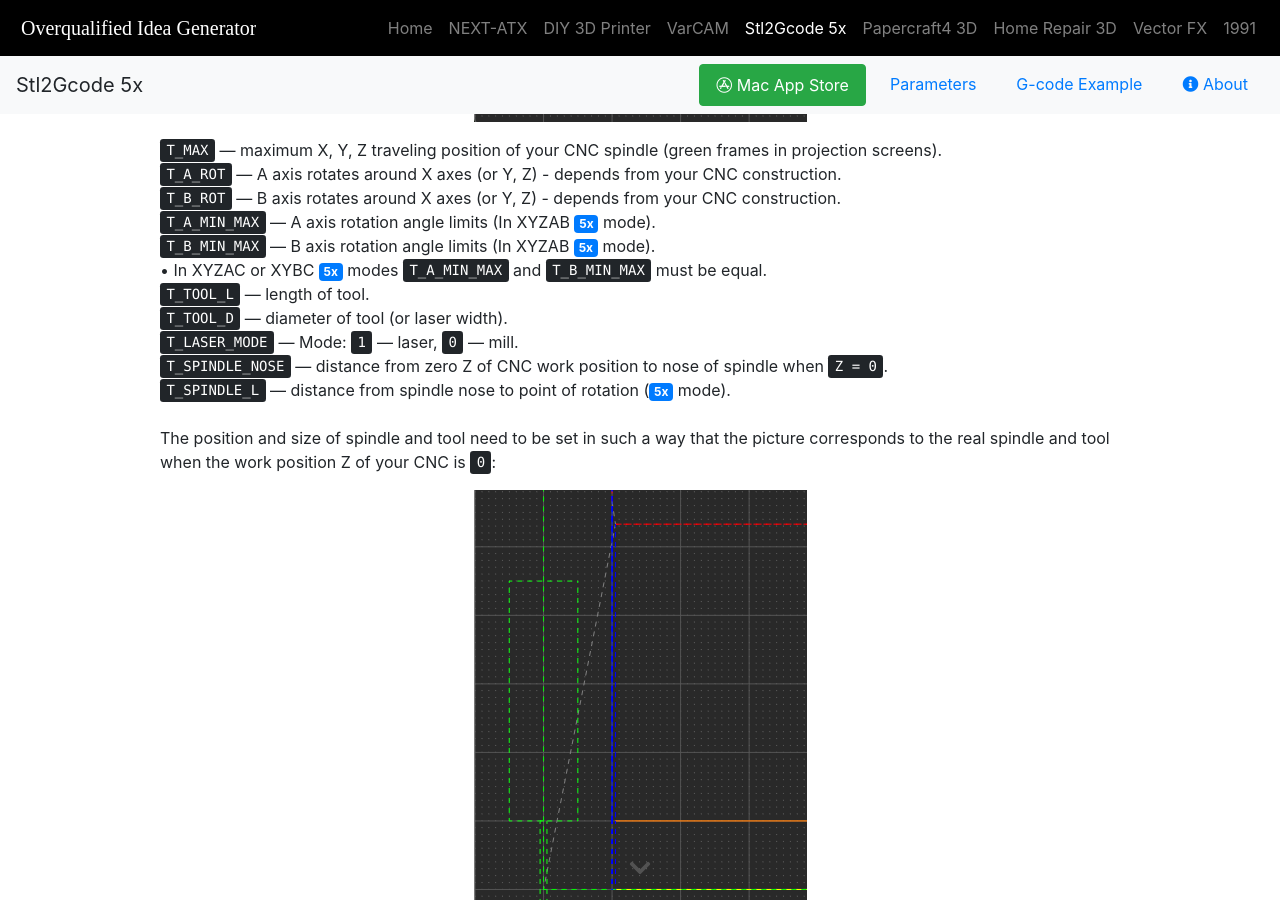
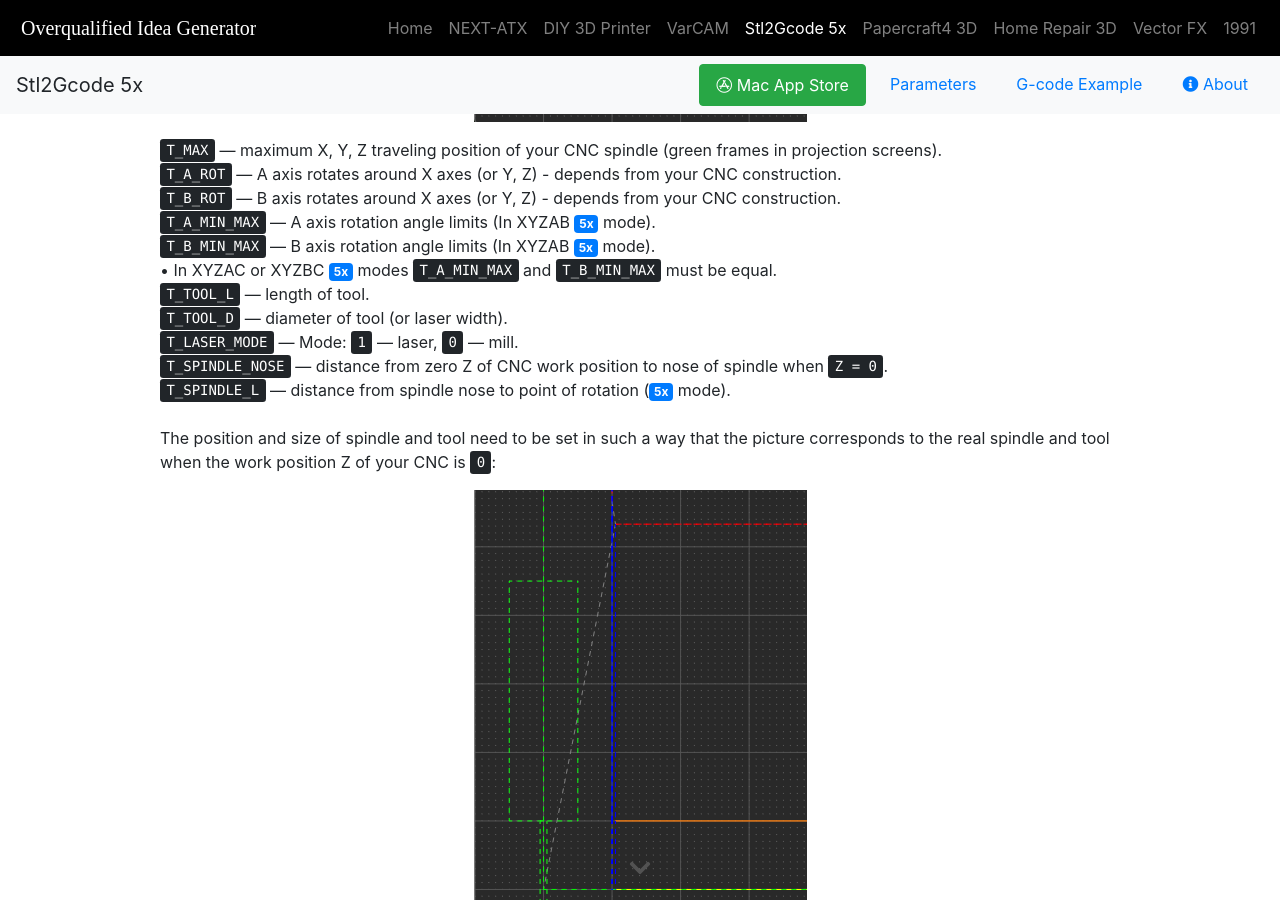
Before and after one commit to iworld4us/iworld4us.github.io, a Jekyll site: the page built from Stl2Gcode-5x.html, in a window 1280 px wide and 900 px high, scrolled down 1864 px. Built offline with Jekyll 4.4.1, drawn with Linux system fonts in a browser that asks for light colours; nearby versions of some CDN libraries; some web fonts are replaced.

Commit message:
Update Stl2Gcode-5x.html

```diff
--- a/Stl2Gcode-5x.html
+++ b/Stl2Gcode-5x.html
@@ -45,7 +45,7 @@
     <kbd>T_B_ROT</kbd> &mdash; B axis rotates around X axes (or Y, Z) - depends from your CNC construction.<br>
     <kbd>T_A_MIN_MAX</kbd> &mdash; A axis rotation angle limits (In XYZAB <span class="badge badge-primary">5x</span> mode).<br>
     <kbd>T_B_MIN_MAX</kbd> &mdash; B axis rotation angle limits (In XYZAB <span class="badge badge-primary">5x</span> mode).<br>
-    &bull; In XYZAC or XYBC <span class="badge badge-primary">5x</span> modes <kbd>T_A_MIN_MAX</kbd> and <kbd>T_B_MIN_MAX</kbd> must be equal.<br>
+    &bull; In XYZAC or XYZBC <span class="badge badge-primary">5x</span> modes <kbd>T_A_MIN_MAX</kbd> and <kbd>T_B_MIN_MAX</kbd> must be equal.<br>
     <kbd>T_TOOL_L</kbd> &mdash; length of tool.<br>
     <kbd>T_TOOL_D</kbd> &mdash; diameter of tool (or laser width).<br>
     <kbd>T_LASER_MODE</kbd> &mdash; Mode: <kbd>1</kbd> &mdash; laser, <kbd>0</kbd> &mdash; mill.<br>
```
